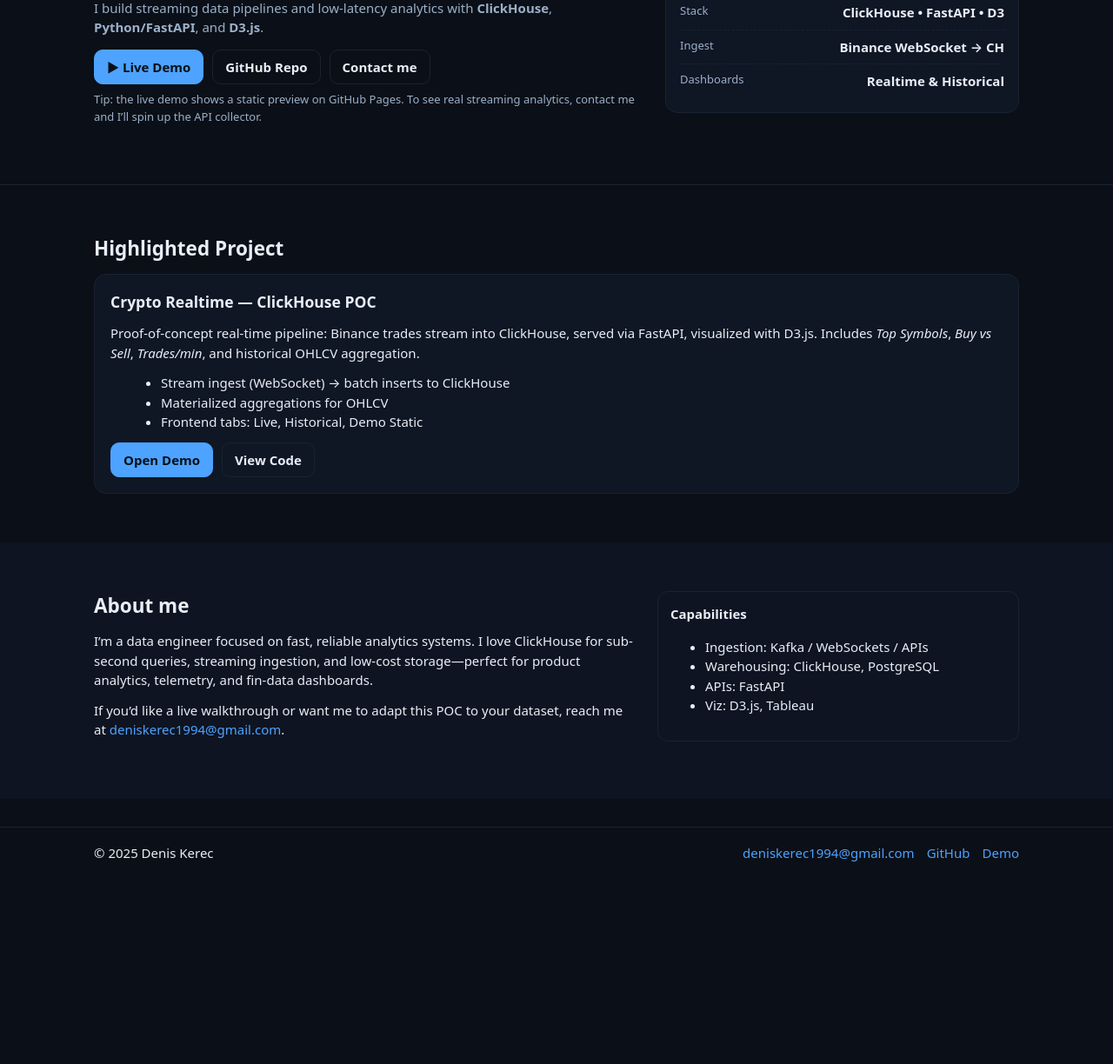
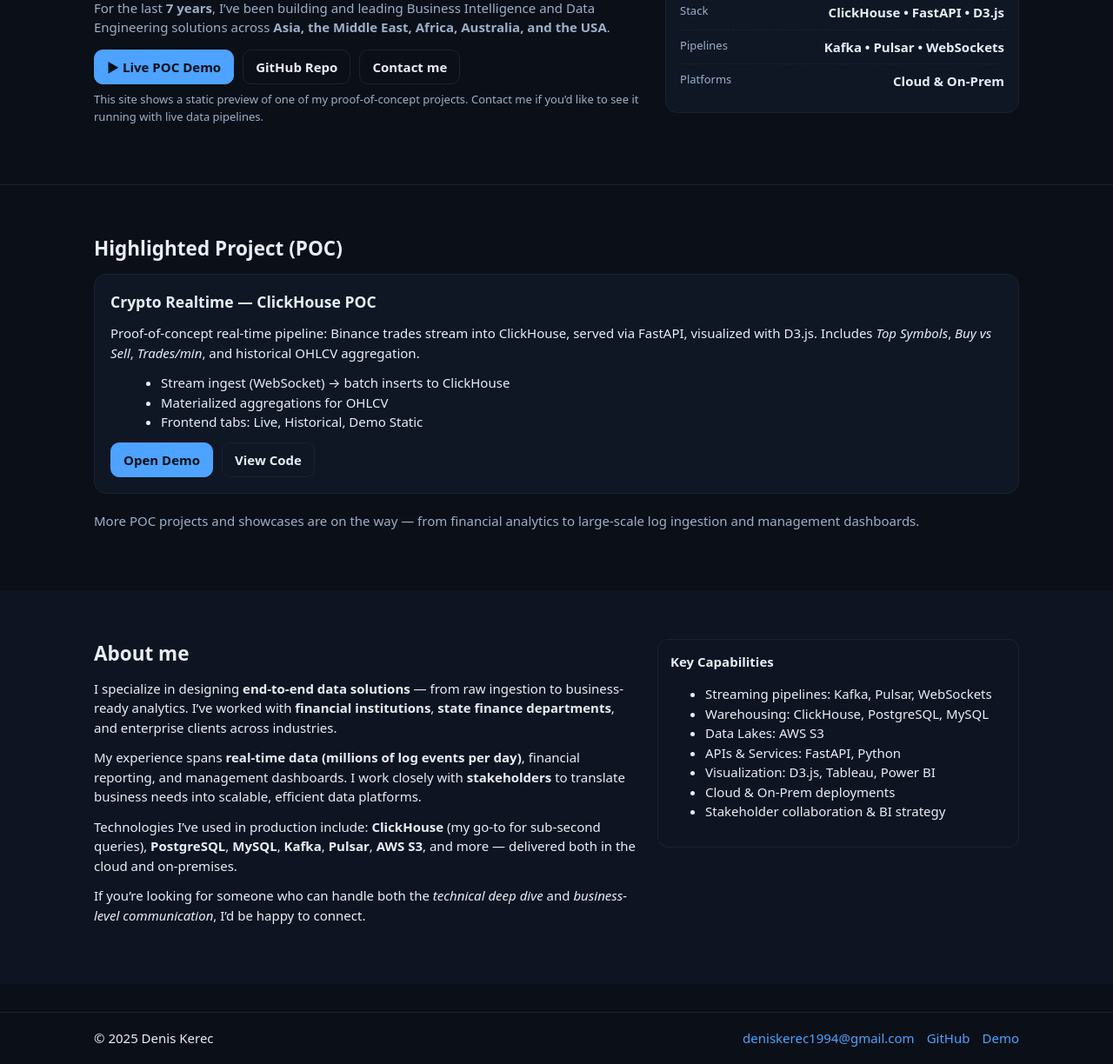
Before and after one commit to Deniskerec/Deniskerec.github.io, a plain HTML site: page index.html in a window 1280 px wide. Shown: the part 169-1393 px from the top of the page at 87% size. Before the commit the page ends 1179 px from the top, so only its background shows below. Drawn offline with Linux system fonts and the light colour scheme.

Commit message:
Update index.html

```diff
--- a/index.html
+++ b/index.html
@@ -2,9 +2,9 @@
 <html lang="en">
 <head>
   <meta charset="utf-8" />
-  <title>Denis Kerec — Data Engineer</title>
+  <title>Denis Kerec — Lead BI Developer & Data Engineer</title>
   <meta name="viewport" content="width=device-width, initial-scale=1" />
-  <meta name="description" content="Data engineering portfolio. Real-time crypto analytics with ClickHouse, FastAPI, and D3.js." />
+  <meta name="description" content="Lead BI Developer with 7+ years international experience. Real-time analytics, pipelines, and data platforms with ClickHouse, FastAPI, Kafka, Pulsar, and cloud." />
 
   <style>
     :root{
@@ -24,7 +24,7 @@
     a:hover{text-decoration:underline}
 
     /* Header */
-    .site-header{position:sticky;top:0;z-index:20;background:rgba(11,15,23,.85);backdrop-filter:blur(6px);border-bottom:1px solid var(--grid)}
+    .site-header{position:sticky;top:0;z-index:20;background:rgba(11,15,23,.9);backdrop-filter:blur(6px);border-bottom:1px solid var(--grid)}
     .header-inner{display:flex;align-items:center;justify-content:space-between;height:64px}
     .brand{display:flex;align-items:center;gap:10px;font-weight:700}
     .logo-dot{width:10px;height:10px;border-radius:50%;background:linear-gradient(135deg,var(--accent),var(--accent-2))}
@@ -86,30 +86,29 @@
   <section class="hero">
     <div class="container hero-inner">
       <div class="hero-copy">
-        <h1>Real-time analytics, end-to-end.</h1>
+        <h1>Lead BI Developer & Data Engineer</h1>
         <p class="lead">
-          I build streaming data pipelines and low-latency analytics with
-          <strong>ClickHouse</strong>, <strong>Python/FastAPI</strong>, and <strong>D3.js</strong>.
+          For the last <strong>7 years</strong>, I’ve been building and leading Business Intelligence and Data Engineering solutions across <strong>Asia, the Middle East, Africa, Australia, and the USA</strong>.
         </p>
         <div class="cta">
-          <a class="btn" href="/crypto-clickhouse-POC/">▶ Live Demo</a>
+          <a class="btn" href="/crypto-clickhouse-POC/">▶ Live POC Demo</a>
           <a class="btn btn-ghost" href="https://github.com/Deniskerec/crypto-clickhouse-POC">GitHub Repo</a>
           <a class="btn btn-ghost" href="mailto:deniskerec1994@gmail.com">Contact me</a>
         </div>
-        <p class="note">Tip: the live demo shows a static preview on GitHub Pages. To see real streaming analytics, contact me and I’ll spin up the API collector.</p>
+        <p class="note">This site shows a static preview of one of my proof-of-concept projects. Contact me if you’d like to see it running with live data pipelines.</p>
       </div>
       <div class="hero-card">
         <div class="stat">
           <span class="stat-label">Stack</span>
-          <span class="stat-value">ClickHouse • FastAPI • D3</span>
+          <span class="stat-value">ClickHouse • FastAPI • D3.js</span>
         </div>
         <div class="stat">
-          <span class="stat-label">Ingest</span>
-          <span class="stat-value">Binance WebSocket → CH</span>
+          <span class="stat-label">Pipelines</span>
+          <span class="stat-value">Kafka • Pulsar • WebSockets</span>
         </div>
         <div class="stat">
-          <span class="stat-label">Dashboards</span>
-          <span class="stat-value">Realtime & Historical</span>
+          <span class="stat-label">Platforms</span>
+          <span class="stat-value">Cloud & On-Prem</span>
         </div>
       </div>
     </div>
@@ -117,16 +116,14 @@
 
   <section id="projects" class="section">
     <div class="container">
-      <h2>Highlighted Project</h2>
+      <h2>Highlighted Project (POC)</h2>
 
       <article class="card project">
         <div class="card-body">
           <h3>Crypto Realtime — ClickHouse POC</h3>
           <p>
-            Proof-of-concept real-time pipeline: Binance trades stream into
-            ClickHouse, served via FastAPI, visualized with D3.js. Includes
-            <em>Top Symbols</em>, <em>Buy vs Sell</em>, <em>Trades/min</em>, and
-            historical OHLCV aggregation.
+            Proof-of-concept real-time pipeline: Binance trades stream into ClickHouse, served via FastAPI, visualized with D3.js.
+            Includes <em>Top Symbols</em>, <em>Buy vs Sell</em>, <em>Trades/min</em>, and historical OHLCV aggregation.
           </p>
           <ul class="bullets">
             <li>Stream ingest (WebSocket) → batch inserts to ClickHouse</li>
@@ -139,6 +136,10 @@
           </div>
         </div>
       </article>
+
+      <p style="margin-top:20px;color:var(--muted)">
+        More POC projects and showcases are on the way — from financial analytics to large-scale log ingestion and management dashboards.
+      </p>
     </div>
   </section>
 
@@ -147,23 +148,34 @@
       <div>
         <h2>About me</h2>
         <p>
-          I’m a data engineer focused on fast, reliable analytics systems.
-          I love ClickHouse for sub-second queries, streaming ingestion, and
-          low-cost storage—perfect for product analytics, telemetry, and
-          fin-data dashboards.
+          I specialize in designing <strong>end-to-end data solutions</strong> — from raw ingestion to business-ready analytics.
+          I’ve worked with <strong>financial institutions</strong>, <strong>state finance departments</strong>, and enterprise clients across industries.
         </p>
         <p>
-          If you’d like a live walkthrough or want me to adapt this POC to your dataset,
-          reach me at <a href="mailto:deniskerec1994@gmail.com">deniskerec1994@gmail.com</a>.
+          My experience spans <strong>real-time data (millions of log events per day)</strong>, financial reporting, and management dashboards.
+          I work closely with <strong>stakeholders</strong> to translate business needs into scalable, efficient data platforms.
+        </p>
+        <p>
+          Technologies I’ve used in production include:
+          <strong>ClickHouse</strong> (my go-to for sub-second queries),
+          <strong>PostgreSQL</strong>, <strong>MySQL</strong>, <strong>Kafka</strong>, <strong>Pulsar</strong>,
+          <strong>AWS S3</strong>, and more — delivered both in the cloud and on-premises.
+        </p>
+        <p>
+          If you’re looking for someone who can handle both the <em>technical deep dive</em> and <em>business-level communication</em>,
+          I’d be happy to connect.
         </p>
       </div>
       <div class="about-card">
-        <h4>Capabilities</h4>
+        <h4>Key Capabilities</h4>
         <ul>
-          <li>Ingestion: Kafka / WebSockets / APIs</li>
-          <li>Warehousing: ClickHouse, PostgreSQL</li>
-          <li>APIs: FastAPI</li>
-          <li>Viz: D3.js, Tableau</li>
+          <li>Streaming pipelines: Kafka, Pulsar, WebSockets</li>
+          <li>Warehousing: ClickHouse, PostgreSQL, MySQL</li>
+          <li>Data Lakes: AWS S3</li>
+          <li>APIs & Services: FastAPI, Python</li>
+          <li>Visualization: D3.js, Tableau, Power BI</li>
+          <li>Cloud & On-Prem deployments</li>
+          <li>Stakeholder collaboration & BI strategy</li>
         </ul>
       </div>
     </div>
```
